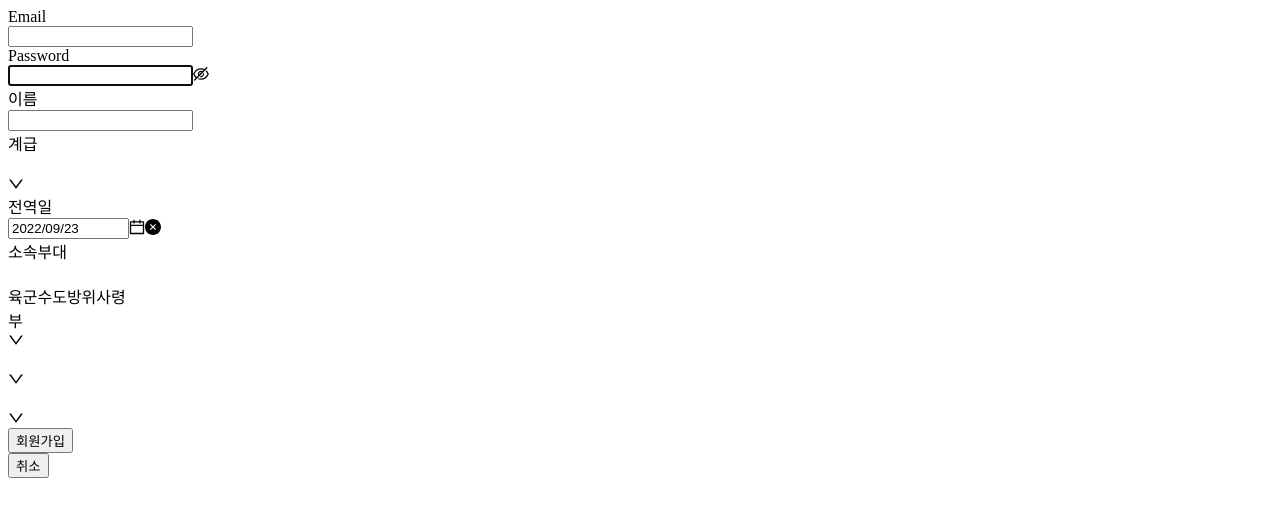
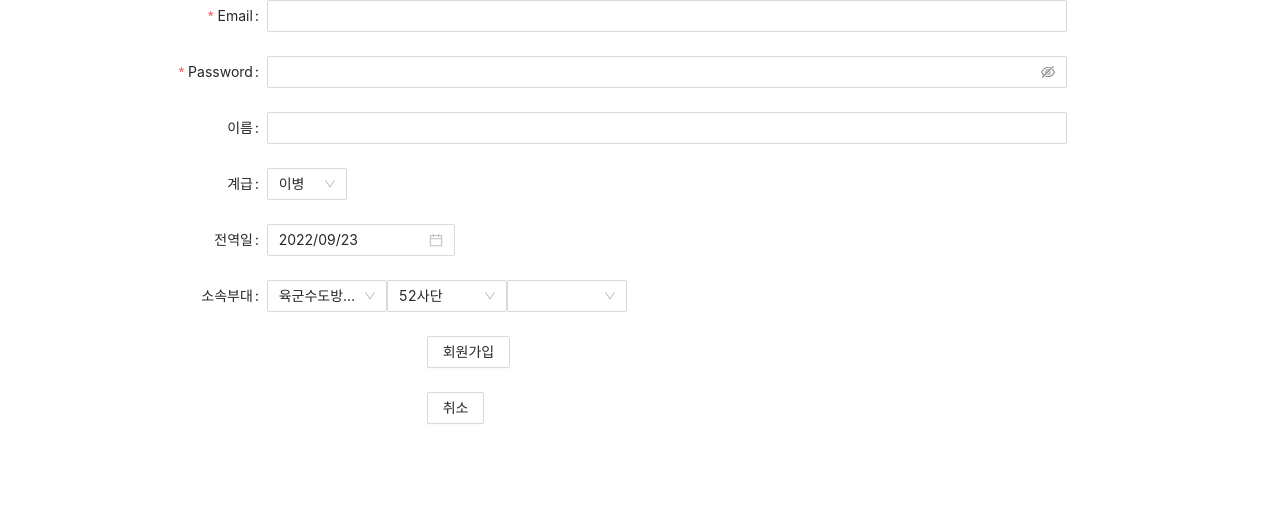
Before and after one commit to osamhack2022/WEB_ArmyReport_Thi-Key-Cha, a React (Create React App) app in the folder WEB(FE)/ar/: page /Register in a window 1280 px wide. Shown: the top 516 px of the page. Built offline with nearby package versions, Linux system fonts and the light colour scheme.

Commit message:
Using ant Design component

```diff
--- a/WEB(FE)/ar/package.json
+++ b/WEB(FE)/ar/package.json
@@ -48,5 +48,8 @@
       "last 1 firefox version",
       "last 1 safari version"
     ]
+  },
+  "devDependencies": {
+    "babel-plugin-import": "^1.13.5"
   }
 }
--- a/WEB(FE)/ar/src/components/Auth/Login.js
+++ b/WEB(FE)/ar/src/components/Auth/Login.js
@@ -22,7 +22,7 @@ const Login = () => {
     userid : '',
     userpwd : '',
   });
-
+/*
   const emailInputRef = useRef();
   const passwordInputRef = useRef();
 
@@ -30,7 +30,7 @@ const Login = () => {
     emailInputRef.current.focus();
     passwordInputRef.current.focus();
   }, []);
-
+*/
   const onChange = (e) => {
     const {
       target : {name, value}
@@ -45,12 +45,13 @@ const Login = () => {
   const dispatch = useDispatch();
   const [isLoad, setisLoad] = useState(false);
 
-  const onClick = (event) =>{
-    event.preventDefault();
-
+  const onSubmit = () =>{
+    /*
     const enteredEmail = emailInputRef.current.value;
     const enteredPassword = passwordInputRef.current.value;
-
+    */
+    const enteredEmail = UserInfo.userid;
+    const enteredPassword = UserInfo.userpwd;
     setisLoad(true);
     const url = 'https://identitytoolkit.googleapis.com/v1/accounts:signInWithPassword?key=AIzaSyBY5XFBwy8nrbepRvQdj7k4vPi3GCSBjG0';
     fetch(
@@ -105,35 +106,37 @@ const Login = () => {
         initialValues={{
           requiredMarkValue: requiredMark,
         }}
+        onSubmit={(e) =>e.preventDefault()}
+        onFinish={onSubmit}
       >
         <Form.Item
           label="Email"
-          required tooltip="어! 이건 작성해주셔야되는데.."
+          required tooltip="작성해주셔야 합니다. ㅡ3ㅡ"
         >
           <Input
             name='userid'
             placeholder="이메일입니다만?"
             onChange={onChange}
-            ref={emailInputRef}
           />
         </Form.Item>
         <Form.Item
           label="Password"
           tooltip={{
-            title: '전역하실래요? 안됩니다~',
+            title: '조금만 더 힘내요!',
             icon: <InfoCircleOutlined />,
           }}
+
         >
           <Input.Password
             name='userpwd'
             placeholder="비밀번호입니다만?"
             onChange={onChange}
-            ref={passwordInputRef}
           />
         </Form.Item>
-        {!isLoad && <Form.Item>
-          <Button type="primary" onClick={onClick}>Submit</Button>
-        </Form.Item>}
+        {!isLoad &&
+        <Button type="primary" htmlType="submit">
+          Submit
+        </Button>}
         {isLoad && <Form.Item>
           <Button type="primary" disabled>Loading...</Button>
         </Form.Item>}
--- a/WEB(FE)/ar/src/components/Auth/Register.js
+++ b/WEB(FE)/ar/src/components/Auth/Register.js
@@ -8,7 +8,7 @@ import { useNavigate } from 'react-router-dom';
 import db from '../../database/DB_Manager';
 import { doc, setDoc } from "firebase/firestore";
 import { Cropsdata, Divisiondata, Bataliondata } from './Unitdata';
-
+import "antd/dist/antd.min.css";
 import { AuthActions } from '../../app/AuthSlice';
 import { useDispatch, useSelector } from 'react-redux';
 import {
@@ -29,6 +29,7 @@ const dateFormat = 'YYYY/MM/DD';
 const Register = () => {
     const history = useNavigate();
     const [userLocation, setUserLocation] = useState({
+        'Crop' : '',
         'Division' : '',
         'Brigade' : '',
         'Batalion' : '',
@@ -36,6 +37,7 @@ const Register = () => {
     });
     const [UserObj, setUserObj] = useState({
         'UserEmail' : '',
+        'Userpwd' : '',
         'UserName' : '',
         'UserClasses' : '',
         'UserLocation' : userLocation,
@@ -53,11 +55,6 @@ const Register = () => {
         '소위','중위','대위','소령','중령','대령','준장','소장','중장','대장'
     ];
 
-    useEffect(()=> {
-        emailInputRef.current?.focus();
-        passwordInputRef.current?.focus();
-    }, [])
-
     const [Crop, setCrop] = useState(Cropsdata[4]);
     const [Division, setDivision] = useState(Divisiondata[Crop][0]);
     const [Batalion, setBatalion] = useState(Bataliondata[Division][0]);
@@ -72,30 +69,28 @@ const Register = () => {
     };
     const onBatalionChange = (value) => {
         setBatalion(value);
+        setUserLocation({
+            'Crop' : '',
+            'Division' : '',
+            'Brigade' : '',
+            'Batalion' : '',
+            'Company' : ''
+        })
     }
 
-    const onChange = async(event) => {
+    const onChange = (event) => {
         const {
             target : {name, value}
         } = event;
-        await setUserObj({
+        setUserObj({
             ...UserObj,
             [name] : value,
         });
     };
 
-    const onFinish = (values) => {
-        console.log('Success:', values);
-      };
-
-    const onFinishFailed = (errorInfo) => {
-        console.log('Failed:', errorInfo);
-    };
-
-    const onSubmit = (event) =>{
-        event.preventDefault();
-        const enteredEmail = emailInputRef.current.value;
-        const enteredPassword = passwordInputRef.current.value;
+    const onSubmit = () =>{
+        const enteredEmail = UserObj.UserEmail;
+        const enteredPassword = UserObj.Userpwd;
 
         setisLoad(true);
         fetch(
@@ -130,7 +125,6 @@ const Register = () => {
             dispatch(AuthActions.login(data.idToken));
             const uid = enteredEmail.split('@');
             await setDoc(doc(db, "02155004", "본부중대", "User",`${uid[0]}`), {
-                /* UUID 를 이용해 UID 변수를 만들 생각입니다. */
                 Useremail : UserObj.UserEmail,
                 Username : UserObj.UserName,
                 Userclass : UserObj.UserClasses,
@@ -142,36 +136,25 @@ const Register = () => {
             alert(err.message);
         });
     }
-    // 소속부대는 dropdown 으로 판별할 생각이며, 중대급은 Input type=text 로 받아 처리할 예정입니다.
     return (
         <Form
             labelCol={{
-            span: 4,
+                span: 5,
             }}
             wrapperCol={{
-            span: 14,
-            }}
-            layout="horizontal"
-        >
-            <Form
-                labelCol={{
-                    span: 8,
-                }}
-                wrapperCol={{
-                    span: 16,
+                span: 15,
             }}
             initialValues={{
-                    remember: true,
+                UserObj : UserObj,
             }}
-                onFinish={onFinish}
-                onFinishFailed={onFinishFailed}
+            onFinish={onSubmit}
             autoComplete="off"
             layout="horizontal"
-                onSubmit={onSubmit}
+            onSubmit={(e)=>e.preventDefault()}
         >
             <Form.Item
                 label="Email"
-                    name="Email"
+                name="UserEmail"
                 rules={[
                 {
                     required: true,
@@ -179,12 +162,13 @@ const Register = () => {
                 }]}
             >
                 <Input
-                        ref={emailInputRef}
+                    name='userid'
+                    onChange={onChange}
                 />
             </Form.Item>
             <Form.Item
                 label="Password"
-                    name="password"
+                name="Userpwd"
                 rules={[
                 {
                     required: true,
@@ -193,31 +177,40 @@ const Register = () => {
 
             >
                 <Input.Password
-                        ref={passwordInputRef}
+                    name='userpwd'
+                    onChange={onChange}
                 />
             </Form.Item>
-                <Form.Item label="이름" >
-                    <Input />
+            <Form.Item label="이름" name='UserName'>
+                <Input name='UserName' maxLength={8}/>
             </Form.Item>
-                <Form.Item label="계급">
-                <Select>
-                    <Select.Option value="userclass" onChange={onChange}>
-                        {army_classes.map((item)=>{
-                            {item}
-                        })}
-                    </Select.Option>
+            <Form.Item label="계급" name='UserClasses' >
+                <Select
+                    name='UserClasses'
+                    defaultValue={army_classes[0]}
+                    style={{
+                    width: 80,
+                    }}
+                    onChange={onChange}
+                >
+                    {army_classes.map((army) => (
+                    <Option key={army}>{army}</Option>
+                    ))}
                 </Select>
             </Form.Item>
-                <Form.Item label='전역일'>
+            <Form.Item label='전역일' name='UserLastDate'>
+                <Space direction="vertical" size={12}>
                     <DatePicker
-                        name='Userlastdate'
+                        name='UserLastDate'
                         defaultValue={moment(new Date(), dateFormat)}
                         format={dateFormat}
                         onChange={onChange}
                     />
+                </Space>
             </Form.Item>
             <Form.Item label='소속부대'>
                 <Select
+                    name=''
                     defaultValue={Cropsdata[0]}
                     style={{
                     width: 120,
@@ -232,7 +225,7 @@ const Register = () => {
                     style={{
                     width: 120,
                     }}
-                        value={Divisiondata[0]}
+                    value={Divisiondata[Cropsdata[0]]}
                     onChange={onDivisionChange}
                 >
                     {Divisiondata[Crop].map((division) => (
@@ -243,7 +236,7 @@ const Register = () => {
                     style={{
                     width: 120,
                     }}
-                        value={Bataliondata[0]}
+                    value={Bataliondata[Divisiondata[Cropsdata[0]]]}
                     onChange={onBatalionChange}
                 >
                     {Bataliondata[Division].map((batalion) => (
@@ -268,7 +261,6 @@ const Register = () => {
                 <Button>취소</Button>
             </Form.Item>
         </Form>
-        </Form>
     )
 }
 
--- a/WEB(FE)/ar/src/components/Router.js
+++ b/WEB(FE)/ar/src/components/Router.js
@@ -4,9 +4,7 @@ import {BrowserRouter as Router, Routes, Route} from 'react-router-dom';
 import Home from '../pages/Home';
 import Animation from '../pages/Animation';
 import Register from './Auth/Register';
-import Calender from '../pages/Calender';
 import Vacation from '../pages/Vacation';
-import ArmyUnitCalender from '../pages/ArmyUnitCalender';
 import NotFound from '../pages/NotFound';
 
 const AppRouter = () => {
@@ -19,10 +17,7 @@ const AppRouter = () => {
         <Routes>
           <Route exact path="/:id" element={<Home />} />
           <Route path="/Register" element={<Register />}/>
-          <Route path='/Calender' element={<Calender />}/>
           <Route path='/Vacation' element={<Vacation />}/>
-          <Route path="/Calender/ArmyUnit" element={<ArmyUnitCalender />} />
-          <Route path="/Calender/:id" element={<ArmyUnitCalender />} />
           <Route element={<NotFound />}/>
         </Routes>
       </Router>
--- a/WEB(FE)/ar/src/pages/Calender.js
+++ /dev/null
@@ -1,11 +0,0 @@
-import React, {useState} from 'react'
-
-const Calender = () => {
-  return (
-    <div>
-
-    </div>
-  )
-}
-
-export default Calender;
```
Also changed, not shown: WEB(FE)/ar/src/pages/ArmyUnitCalender.js (deleted, +0 -11 lines), WEB(FE)/ar/src/pages/ArmyUnitCalender.module.css (deleted), WEB(FE)/ar/src/pages/Calender.module.css (deleted), 1 other file (tests, documents, lock files or other folders). Lines whose indentation alone changed are shown as unchanged.
